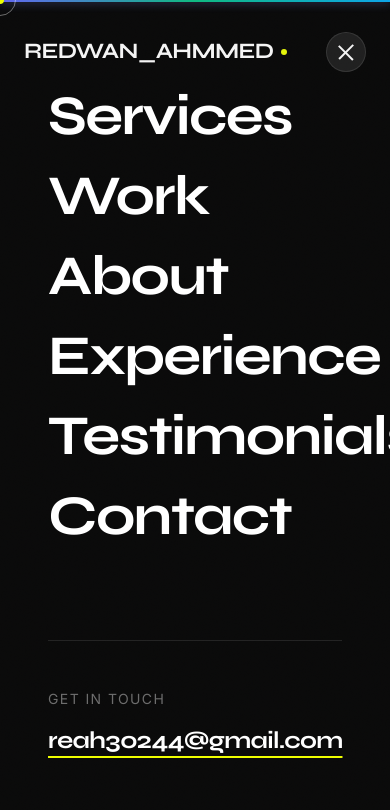
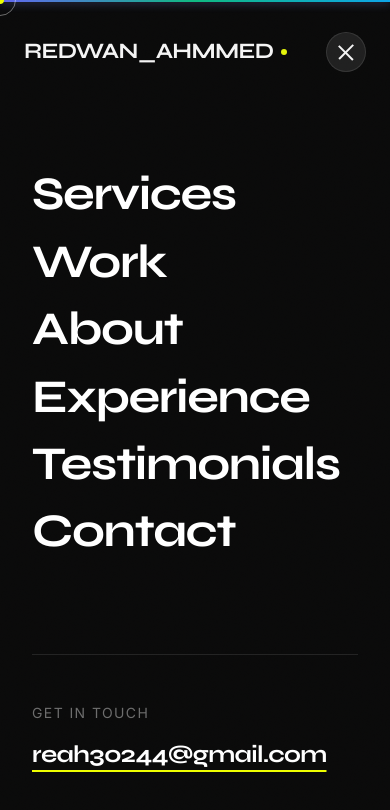
Before and after one commit to redwan2003-bot/RedwanAhmmed, a Next.js app: page /RedwanAhmmed/ in a window 390 px wide. Both pictures are taken after a click on the button 346 px from the left and 52 px from the top of the page. Shown: the top 810 px of the page. Built offline with nearby package versions, Linux system fonts and the light colour scheme.

Commit message:
Final mobile refinements: Optimized menu link sizing, refined header highlights, and improved section spacing

```diff
--- a/components/About.tsx
+++ b/components/About.tsx
@@ -56,7 +56,7 @@ export default function About() {
             transition={{ duration: 0.8, ease: [0.16, 1, 0.3, 1] }}
             className="font-syne text-[clamp(36px,8vw,80px)] font-normal text-white leading-[1.1] tracking-[-0.03em] mb-8 md:mb-12"
           >
-            About <span className="bg-accent text-black px-5 py-1 rounded-sm font-bold inline-block transform -translate-y-1 shadow-[0_0_20px_rgba(239,255,0,0.4)]">Me</span>
+            About <span className="bg-accent text-black px-4 py-0.5 md:px-5 md:py-1 rounded-sm font-bold inline-block transform -translate-y-1 shadow-[0_0_20px_rgba(239,255,0,0.4)]">Me</span>
           </motion.h2>
 
           <motion.div
@@ -88,18 +88,18 @@ export default function About() {
             className="flex gap-16 md:gap-24"
           >
             <div className="flex flex-col">
-              <div className="font-syne text-[64px] font-[800] text-white leading-none mb-4">
+              <div className="font-syne text-[48px] md:text-[64px] font-[800] text-white leading-none mb-2 md:mb-4">
                 <span ref={yearsExp.ref}>{yearsExp.count}</span>+
               </div>
-              <div className="font-inter text-[11px] text-white/40 uppercase tracking-[0.2em] font-bold">
+              <div className="font-inter text-[10px] md:text-[11px] text-white/40 uppercase tracking-[0.2em] font-bold">
                 Years Experience
               </div>
             </div>
             <div className="flex flex-col">
-              <div className="font-syne text-[64px] font-[800] text-blue-500 leading-none mb-4">
+              <div className="font-syne text-[48px] md:text-[64px] font-[800] text-blue-500 leading-none mb-2 md:mb-4">
                 <span ref={awardsCount.ref}>{awardsCount.count}</span>
               </div>
-              <div className="font-inter text-[11px] text-white/40 uppercase tracking-[0.2em] font-bold">
+              <div className="font-inter text-[10px] md:text-[11px] text-white/40 uppercase tracking-[0.2em] font-bold">
                 Major Honors
               </div>
             </div>
--- a/components/Contact.tsx
+++ b/components/Contact.tsx
@@ -50,7 +50,7 @@ export default function Contact() {
           Currently open to senior/lead full-stack roles in UAE or India. Whether you have an enterprise project or a creative vision to bring to life, I&apos;d love to hear from you.
         </motion.p>
 
-        <motion.div variants={childVariants} className="flex flex-col sm:flex-row gap-5 justify-center">
+        <motion.div variants={childVariants} className="flex flex-col sm:flex-row gap-6 md:gap-8 justify-center">
           <a
             href="https://mail.google.com/mail/?view=cm&fs=1&to=reah30244@gmail.com"
             target="_blank"
--- a/components/Experience.tsx
+++ b/components/Experience.tsx
@@ -77,7 +77,7 @@ export default function Experience() {
             transition={{ duration: 0.8, ease: [0.16, 1, 0.3, 1] }}
             className="font-syne text-[clamp(32px,7vw,80px)] font-normal text-white leading-tight mb-8 text-center"
           >
-            Professional <span className="bg-accent text-black px-5 py-1 rounded-sm font-bold inline-block transform -translate-y-2 shadow-[0_0_20px_rgba(239,255,0,0.4)]">Experience</span>
+            Professional <span className="bg-accent text-black px-4 py-0.5 md:px-5 md:py-1 rounded-sm font-bold inline-block transform -translate-y-2 shadow-[0_0_20px_rgba(239,255,0,0.4)]">Experience</span>
           </motion.h2>
 
           <motion.div
--- a/components/Navbar.tsx
+++ b/components/Navbar.tsx
@@ -152,9 +152,9 @@ export default function Navbar({ isLoaded }: NavbarProps) {
             animate={{ opacity: 1, x: 0 }}
             exit={{ opacity: 0, x: "100%" }}
             transition={{ duration: 0.6, ease: [0.76, 0, 0.24, 1] }}
-            className="fixed inset-0 z-[105] bg-[#0A0A0A] flex flex-col p-12 justify-center"
+            className="fixed inset-0 z-[105] bg-[#0A0A0A] flex flex-col p-8 md:p-12 justify-center pt-32 md:pt-12"
           >
-            <div className="flex flex-col gap-6">
+            <div className="flex flex-col gap-4 md:gap-6">
               {navLinks.map((item, i) => {
                 const id = item.toLowerCase();
                 return (
@@ -167,7 +167,7 @@ export default function Navbar({ isLoaded }: NavbarProps) {
                     <Link
                       href={`#${id}`}
                       onClick={() => setMobileMenuOpen(false)}
-                      className="font-syne text-[56px] font-[800] text-white hover:text-accent transition-colors leading-none"
+                      className="font-syne text-[clamp(32px,12vw,48px)] font-[800] text-white hover:text-accent transition-colors leading-[1.1] tracking-tighter"
                     >
                       {item}
                     </Link>
--- a/components/Services.tsx
+++ b/components/Services.tsx
@@ -56,7 +56,7 @@ export default function Services() {
             transition={{ duration: 0.8, ease: [0.16, 1, 0.3, 1] }}
           >
             <h2 className="font-syne text-[clamp(40px,10vw,120px)] font-medium text-white leading-[1.1] tracking-[-0.03em] mb-8">
-              What I <span className="bg-accent text-black px-5 py-1 rounded-sm font-bold inline-block transform -translate-y-1 shadow-[0_0_20px_rgba(239,255,0,0.4)]">Do</span>
+              What I <span className="bg-accent text-black px-4 py-0.5 md:px-5 md:py-1 rounded-sm font-bold inline-block transform -translate-y-1 shadow-[0_0_20px_rgba(239,255,0,0.4)]">Do</span>
             </h2>
           </motion.div>
 
```
